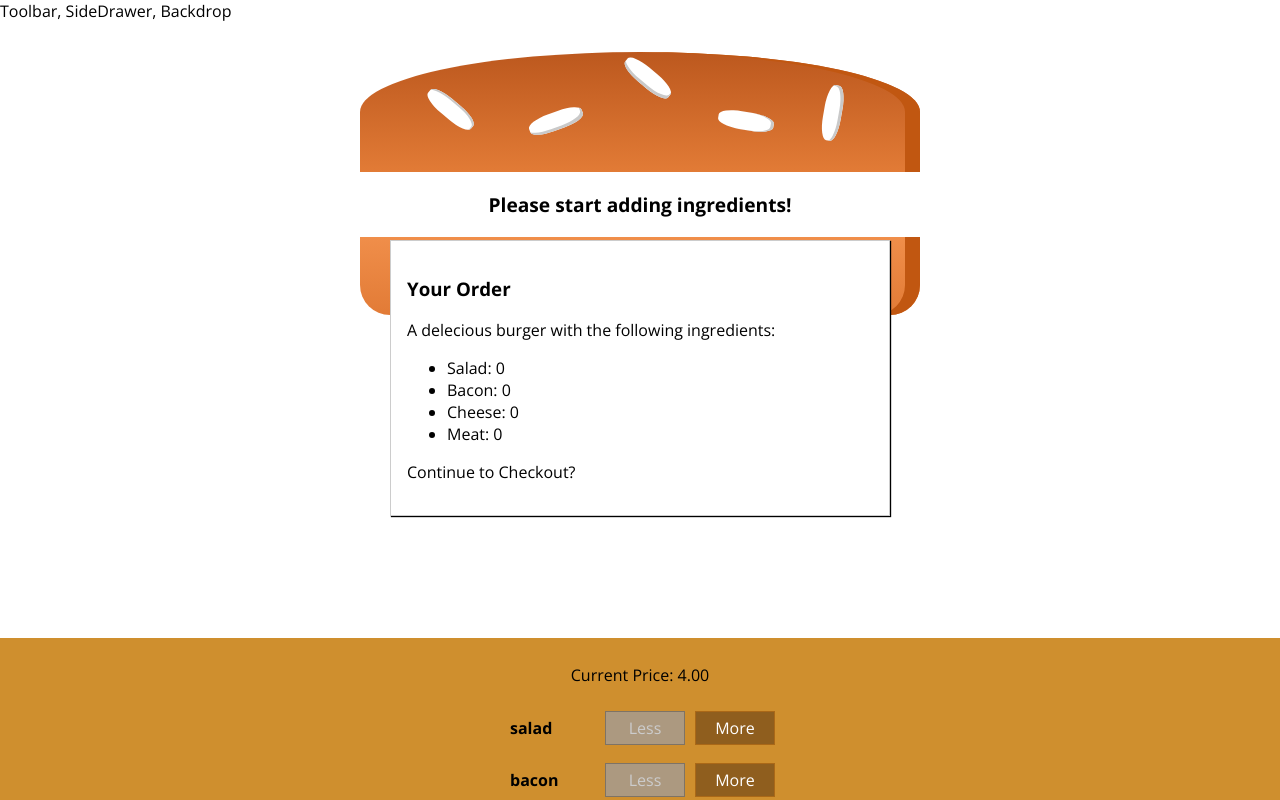
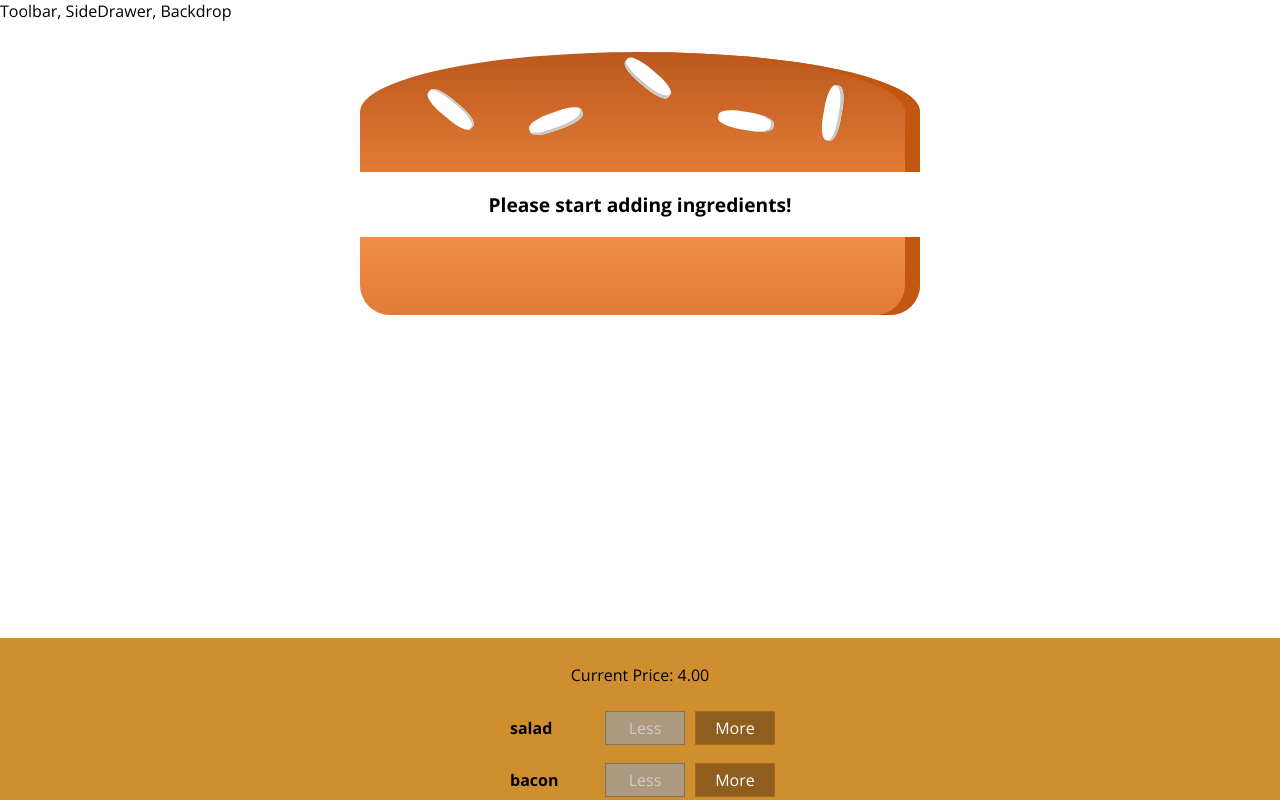
Before and after one commit to jackhwl/ReactCompleteGuide, a React (Create React App) app in the folder burger2/: page / in a window 1280 px wide. Shown: the top 800 px of the page. Built offline with nearby package versions, Linux system fonts and the light colour scheme.

Commit message:
168. Showing & Hiding the Modal (with Animation!)

```diff
--- a/burger2/src/components/BuildControls/BuildControls.js
+++ b/burger2/src/components/BuildControls/BuildControls.js
@@ -22,7 +22,8 @@
             /> )}
         <button
             className={classes.OrderButton}
-            disabled={!props.purchasable}>ORDER NOW</button>
+            disabled={!props.purchasable}
+            onClick={props.ordered}>ORDER NOW</button>
     </div>
 )
 
--- a/burger2/src/components/UI/Modal/Modal.js
+++ b/burger2/src/components/UI/Modal/Modal.js
@@ -3,7 +3,11 @@
 
 const modal = (props) => {
     return (
-        <div className={classes.Modal}>
+        <div className={classes.Modal}
+            style={{
+                transform: props.show ? 'translateY(0)' : 'translateY(-100vh)',
+                opacity: props.show ? '1' : '0'
+            }}>
             {props.children}
         </div>
     )
--- a/burger2/src/containers/BurgerBuilder/BurgerBuilder.js
+++ b/burger2/src/containers/BurgerBuilder/BurgerBuilder.js
@@ -20,7 +20,8 @@
             meat: 0
         },
         totalPrice: 4,
-        purchasable: false
+        purchasable: false,
+        purchasing: false
     }
 
     updatePurchaseState (ingredients) {
@@ -55,6 +56,9 @@
         this.setState({ingredients: updatedIngredients, totalPrice: newPrice})
         this.updatePurchaseState(updatedIngredients)
     }
+    purchaeHandler = () => {
+        this.setState({purchasing: true})
+    }
     render() {
         const disabledInfo = {
             ...this.state.ingredients
@@ -64,7 +68,7 @@
         }
         return (
             <Aux>
-                <Modal>
+                <Modal show={this.state.purchasing}>
                     <OrderSummary ingredients={this.state.ingredients} />
                 </Modal>
                 <Burger ingredients={this.state.ingredients}/>
@@ -74,6 +78,7 @@
                     disabled={disabledInfo}
                     price={this.state.totalPrice}
                     purchasable={this.state.purchasable}
+                    ordered={this.purchaeHandler}
                     />
             </Aux>
         )
```
